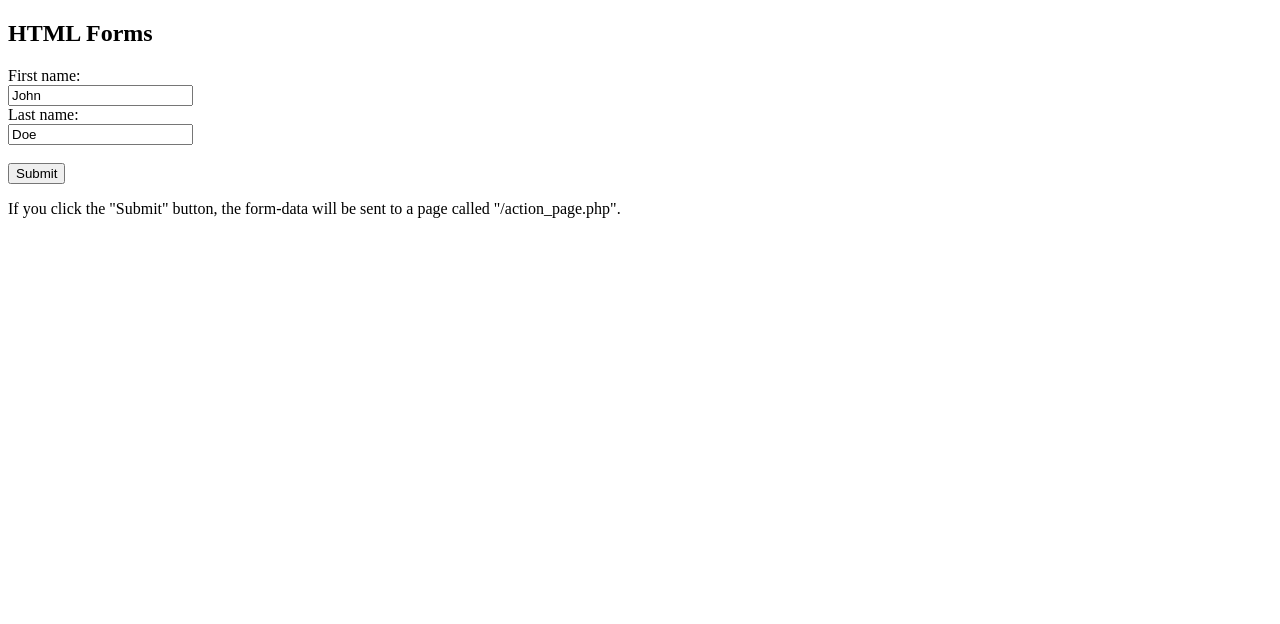
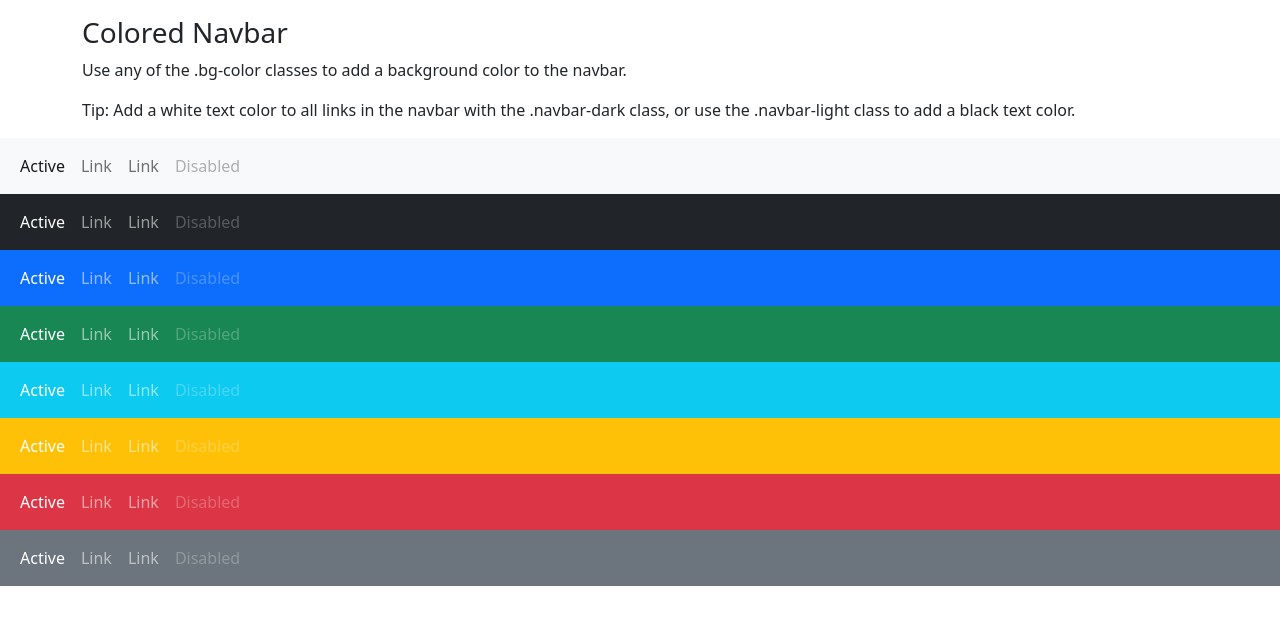
Before and after one commit to nnobrega/nnobrega.github.io, a plain HTML site: page index.html in a window 1280 px wide. Drawn offline with nearby package versions, Linux system fonts and the light colour scheme.

Commit message:
primeiro commit

```diff
--- a/index.html
+++ b/index.html
@@ -1,18 +1,171 @@
 <!DOCTYPE html>
-<html>
+<html lang="en">
+<head>
+  <title>Bootstrap Example</title>
+  <meta charset="utf-8">
+  <meta name="viewport" content="width=device-width, initial-scale=1">
+  <link href="https://cdn.jsdelivr.net/npm/bootstrap@5.2.3/dist/css/bootstrap.min.css" rel="stylesheet">
+  <script src="https://cdn.jsdelivr.net/npm/bootstrap@5.2.3/dist/js/bootstrap.bundle.min.js"></script>
+</head>
 <body>
 
-<h2>HTML Forms</h2>
+<div class="container mt-3">
+  <h3>Colored Navbar</h3>
+  <p>Use any of the .bg-color classes to add a background color to the navbar.</p>
+  <p>Tip: Add a white text color to all links in the navbar with the .navbar-dark class, or use the .navbar-light class to add a black text color.</p>
+</div>
 
-<form action="/action_page.php">
-  <label for="fname">First name:</label><br>
-  <input type="text" id="fname" name="fname" value="John"><br>
-  <label for="lname">Last name:</label><br>
-  <input type="text" id="lname" name="lname" value="Doe"><br><br>
-  <input type="submit" value="Submit">
-</form>
+<nav class="navbar navbar-expand-sm bg-light navbar-light">
+  <div class="container-fluid">
+    <ul class="navbar-nav">
+      <li class="nav-item">
+        <a class="nav-link active" href="#">Active</a>
+      </li>
+      <li class="nav-item">
+        <a class="nav-link" href="#">Link</a>
+      </li>
+      <li class="nav-item">
+        <a class="nav-link" href="#">Link</a>
+      </li>
+      <li class="nav-item">
+        <a class="nav-link disabled" href="#">Disabled</a>
+      </li>
+    </ul>
+  </div>
+</nav>
 
-<p>If you click the "Submit" button, the form-data will be sent to a page called "/action_page.php".</p>
+<nav class="navbar navbar-expand-sm bg-dark navbar-dark">
+  <div class="container-fluid">
+    <ul class="navbar-nav">
+      <li class="nav-item">
+        <a class="nav-link active" href="#">Active</a>
+      </li>
+      <li class="nav-item">
+        <a class="nav-link" href="#">Link</a>
+      </li>
+      <li class="nav-item">
+        <a class="nav-link" href="#">Link</a>
+      </li>
+      <li class="nav-item">
+        <a class="nav-link disabled" href="#">Disabled</a>
+      </li>
+    </ul>
+  </div>
+</nav>
+
+<nav class="navbar navbar-expand-sm bg-primary navbar-dark">
+  <div class="container-fluid">
+    <ul class="navbar-nav">
+      <li class="nav-item">
+        <a class="nav-link active" href="#">Active</a>
+      </li>
+      <li class="nav-item">
+        <a class="nav-link" href="#">Link</a>
+      </li>
+      <li class="nav-item">
+        <a class="nav-link" href="#">Link</a>
+      </li>
+      <li class="nav-item">
+        <a class="nav-link disabled" href="#">Disabled</a>
+      </li>
+    </ul>
+  </div>
+</nav>
+
+<nav class="navbar navbar-expand-sm bg-success navbar-dark">
+  <div class="container-fluid">
+    <ul class="navbar-nav">
+      <li class="nav-item">
+        <a class="nav-link active" href="#">Active</a>
+      </li>
+      <li class="nav-item">
+        <a class="nav-link" href="#">Link</a>
+      </li>
+      <li class="nav-item">
+        <a class="nav-link" href="#">Link</a>
+      </li>
+      <li class="nav-item">
+        <a class="nav-link disabled" href="#">Disabled</a>
+      </li>
+    </ul>
+  </div>
+</nav>
+
+<nav class="navbar navbar-expand-sm bg-info navbar-dark">
+  <div class="container-fluid">
+    <ul class="navbar-nav">
+      <li class="nav-item">
+        <a class="nav-link active" href="#">Active</a>
+      </li>
+      <li class="nav-item">
+        <a class="nav-link" href="#">Link</a>
+      </li>
+      <li class="nav-item">
+        <a class="nav-link" href="#">Link</a>
+      </li>
+      <li class="nav-item">
+        <a class="nav-link disabled" href="#">Disabled</a>
+      </li>
+    </ul>
+  </div>
+</nav>
+
+<nav class="navbar navbar-expand-sm bg-warning navbar-dark">
+  <div class="container-fluid">
+    <ul class="navbar-nav">
+      <li class="nav-item">
+        <a class="nav-link active" href="#">Active</a>
+      </li>
+      <li class="nav-item">
+        <a class="nav-link" href="#">Link</a>
+      </li>
+      <li class="nav-item">
+        <a class="nav-link" href="#">Link</a>
+      </li>
+      <li class="nav-item">
+        <a class="nav-link disabled" href="#">Disabled</a>
+      </li>
+    </ul>
+  </div>
+</nav>
+
+<nav class="navbar navbar-expand-sm bg-danger navbar-dark">
+  <div class="container-fluid">
+    <ul class="navbar-nav">
+      <li class="nav-item">
+        <a class="nav-link active" href="#">Active</a>
+      </li>
+      <li class="nav-item">
+        <a class="nav-link" href="#">Link</a>
+      </li>
+      <li class="nav-item">
+        <a class="nav-link" href="#">Link</a>
+      </li>
+      <li class="nav-item">
+        <a class="nav-link disabled" href="#">Disabled</a>
+      </li>
+    </ul>
+  </div>
+</nav>
+
+<nav class="navbar navbar-expand-sm bg-secondary navbar-dark">
+  <div class="container-fluid">
+    <ul class="navbar-nav">
+      <li class="nav-item">
+        <a class="nav-link active" href="#">Active</a>
+      </li>
+      <li class="nav-item">
+        <a class="nav-link" href="#">Link</a>
+      </li>
+      <li class="nav-item">
+        <a class="nav-link" href="#">Link</a>
+      </li>
+      <li class="nav-item">
+        <a class="nav-link disabled" href="#">Disabled</a>
+      </li>
+    </ul>
+  </div>
+</nav>
 
 </body>
 </html>
```
